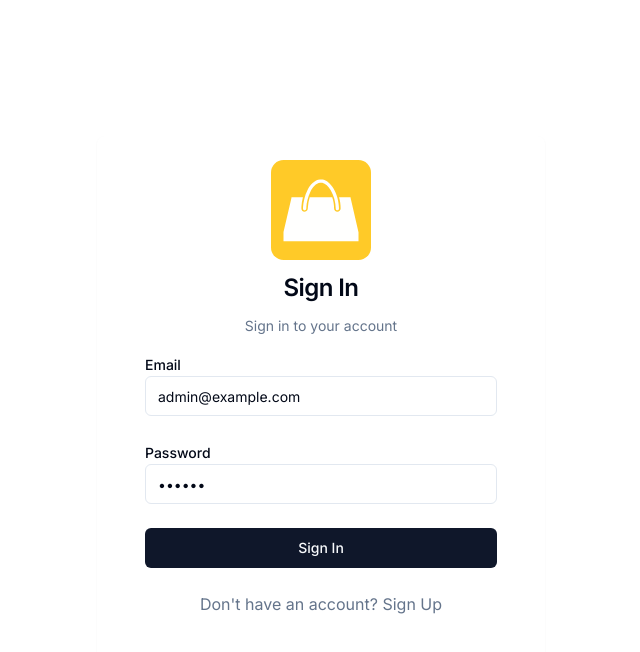
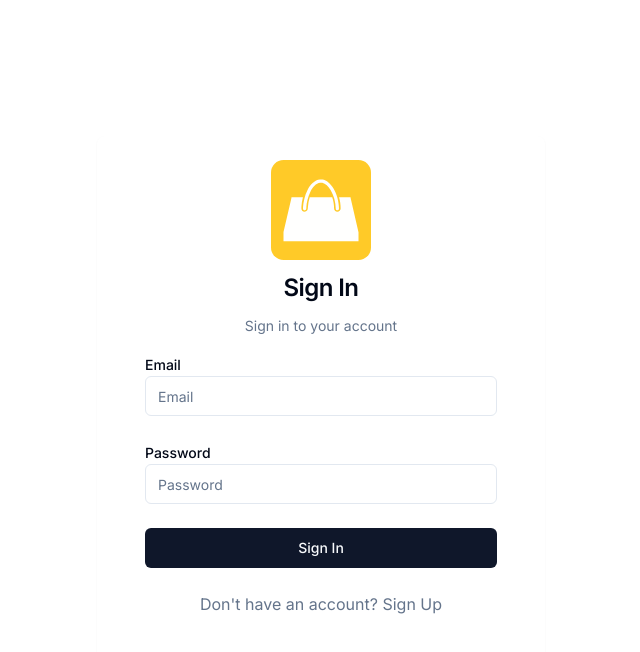
Before and after one commit to Manulapo/propstore, a Next.js app: page /sign-in in a window 1280 px wide. Shown: the top 652 px of the page, without its empty margins (319-959 px from the left). Built offline with nearby package versions, Linux system fonts and the light colour scheme; no server answers.

Commit message:
feat: add value prop handling to Input component for improved functionality

```diff
--- a/components/ui/input.tsx
+++ b/components/ui/input.tsx
@@ -3,7 +3,7 @@ import * as React from "react"
 import { cn } from "@/lib/utils"
 
 const Input = React.forwardRef<HTMLInputElement, React.ComponentProps<"input">>(
-  ({ className, type, ...props }, ref) => {
+  ({ className, type, value, ...props }, ref) => {
     return (
       <input
         type={type}
@@ -12,6 +12,7 @@ const Input = React.forwardRef<HTMLInputElement, React.ComponentProps<"input">>(
           className
         )}
         ref={ref}
+        value={value ?? ""}
         {...props}
       />
     )
```
